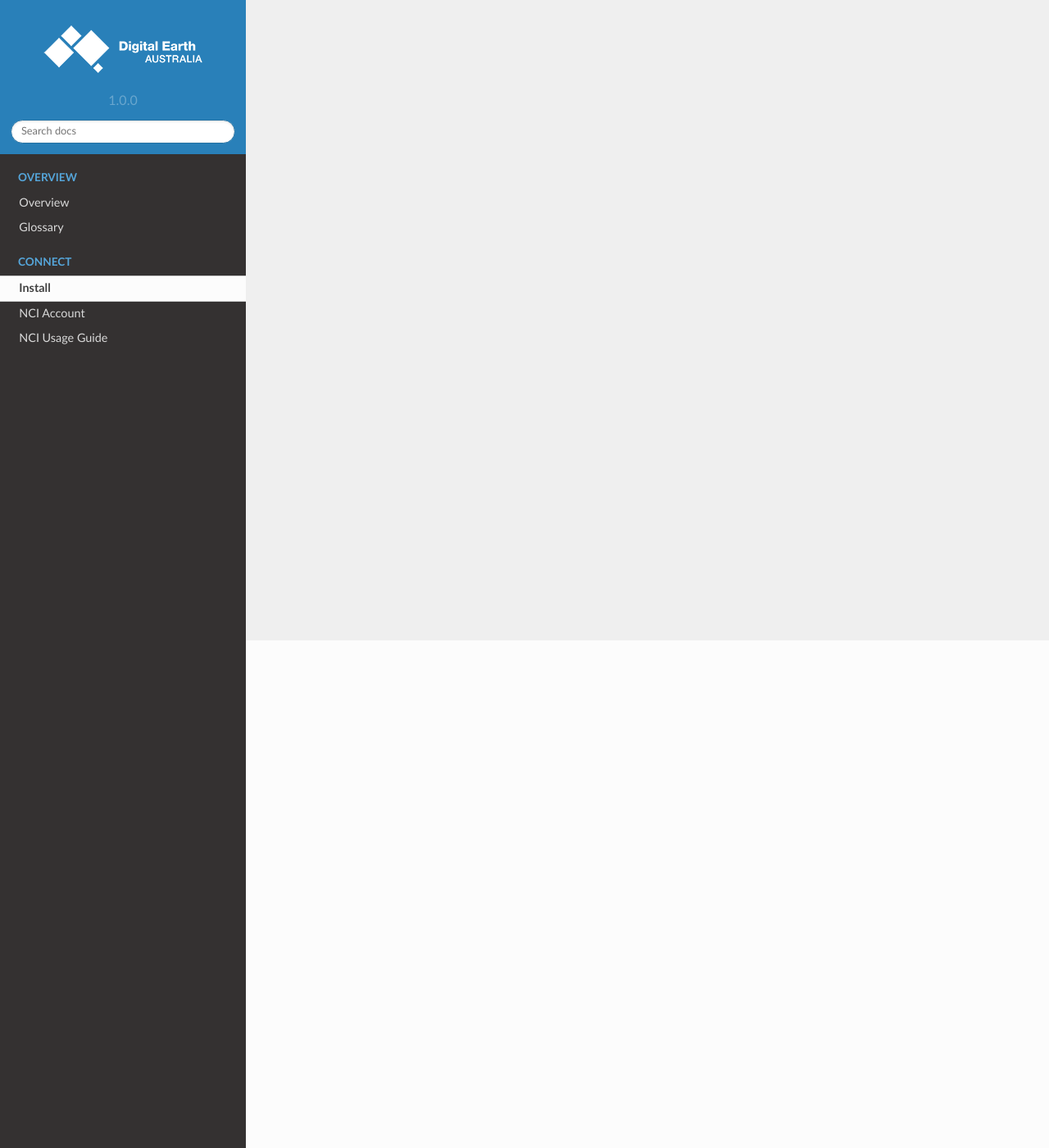
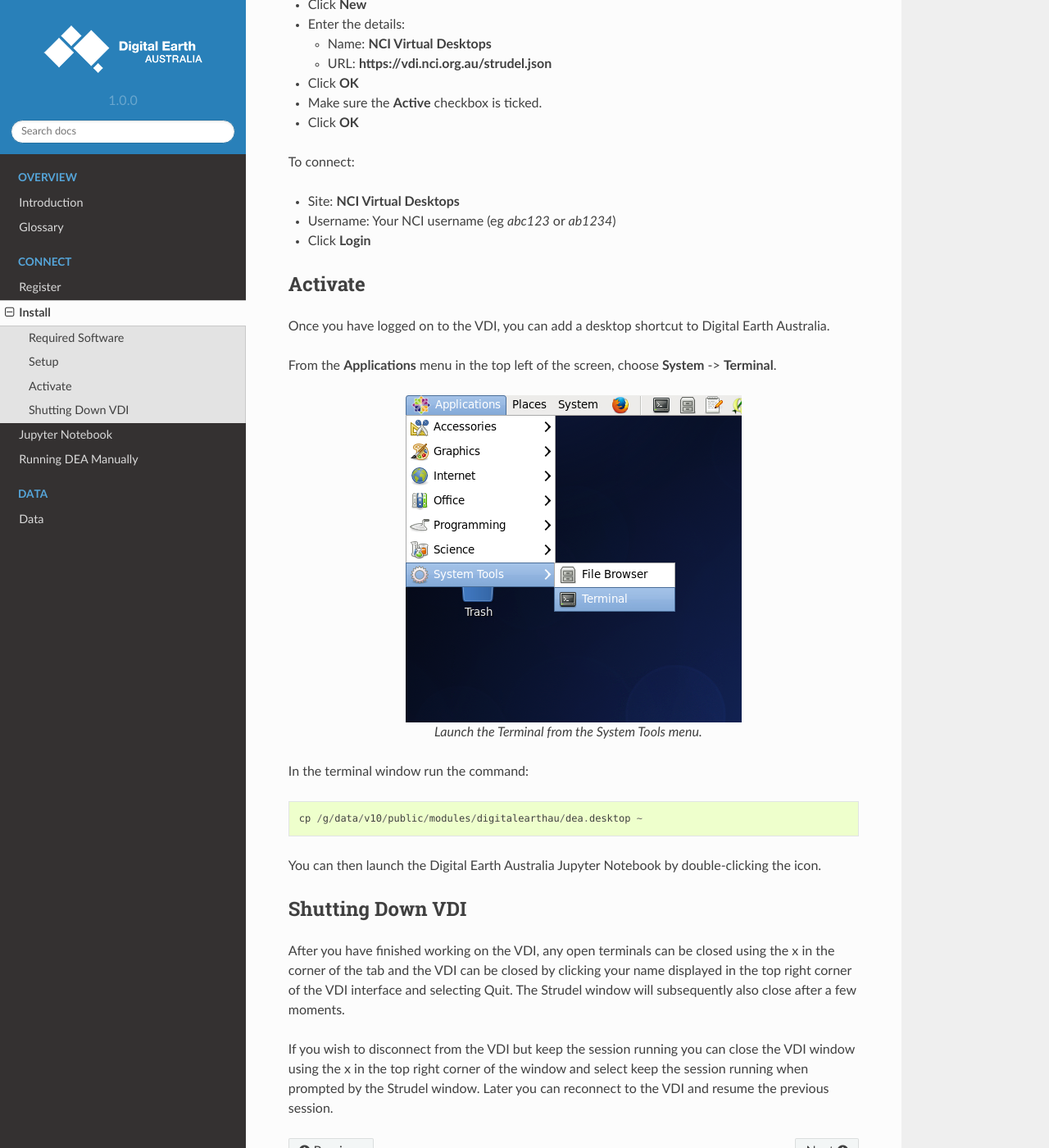
Before and after one commit to GeoscienceAustralia/digitalearthau, a Sphinx documentation site: the page built from docs/connect/install.rst, in a window 1280 px wide and 1400 px high, scrolled down 619 px. Shown: the whole window at 82% size. Built offline with Sphinx 7.4.7 and the Read the Docs theme 2.0.0, drawn with Linux system fonts in a browser that asks for light colours; pages that are not in the unit, such as notebooks, are missing from menus; some of the changed text lies outside the part shown.

Commit message:
Add VDI help and notebook rendering

```diff
--- a/docs/conf.py
+++ b/docs/conf.py
@@ -31,11 +31,15 @@
 # Add any Sphinx extension module names here, as strings. They can be
 # extensions coming with Sphinx (named 'sphinx.ext.*') or your custom
 # ones.
-extensions = ['sphinx.ext.autodoc',
+extensions = [
+    'nbsphinx',
+    'sphinx.ext.autodoc',
     'sphinx.ext.doctest',
     'sphinx.ext.intersphinx',
+    'sphinx.ext.mathjax',
     'sphinx.ext.viewcode',
-    'sphinx.ext.githubpages']
+    'sphinx.ext.githubpages',
+]
 
 # Add any paths that contain templates here, relative to this directory.
 templates_path = ['_templates']
@@ -73,7 +77,7 @@
 # List of patterns, relative to source directory, that match files and
 # directories to ignore when looking for source files.
 # This patterns also effect to html_static_path and html_extra_path
-exclude_patterns = ['_build', 'Thumbs.db', '.DS_Store']
+exclude_patterns = ['_build', 'Thumbs.db', '.DS_Store',  '**.ipynb_checkpoints']
 
 # The name of the Pygments (syntax highlighting) style to use.
 pygments_style = 'sphinx'
@@ -110,7 +114,7 @@
 
 html_logo = '_static/DEA-logo-light.png'
 
-
+html_favicon = '_static/dea-favicon.ico'
 
 # -- Options for HTMLHelp output ------------------------------------------
 
--- a/docs/connect/install.rst
+++ b/docs/connect/install.rst
@@ -1,8 +1,74 @@
-.. highlight:: console
 
 .. _install:
 
 Install
 =======
 
-For details on accessing the :term:`VDI` at NCI, see http://vdi.nci.org.au/help.
+Required Software
+-----------------
+ * TurboVNC - https://sourceforge.net/projects/turbovnc/files/
+ * Strudel - https://cvl.massive.org.au/launcher_files/stable/
+
+For full details on installing the software, see http://vdi.nci.org.au/help.
+
+.. note::
+   Your institution may provide this software to be installed via an internal process.
+   For example at Geoscience Australia, the software can be requested from the
+   `Software Service Management System (SSMS) <http://intranet.ga.gov.au/CherwellPortal/SSMS>`_
+   [internal link only].
+
+Setup
+-----
+
+To setup Studel to connect to the NCI, run the Strudel application, then:
+
+* Select **File** -> **Manage Sites**
+* Click **New**
+* Enter the details:
+
+  - Name: **NCI Virtual Desktops**
+  - URL: **https://vdi.nci.org.au/strudel.json**
+
+* Click **OK**
+* Make sure the **Active** checkbox is ticked.
+* Click **OK**
+
+To connect:
+
+* Site: **NCI Virtual Desktops**
+* Username: Your NCI username (eg `abc123` or `ab1234`)
+* Click **Login**
+
+
+Activate
+--------
+
+Once you have logged on to the VDI, you can add a desktop shortcut to Digital Earth Australia.
+
+From the **Applications** menu in the top left of the screen, choose **System** -> **Terminal**.
+
+.. figure:: /_static/vdi-launch-terminal.png
+   :align: center
+   :alt: Start Terminal Menu
+
+   Launch the Terminal from the System Tools menu.
+
+In the terminal window run the command::
+
+   cp /g/data/v10/public/modules/digitalearthau/dea.desktop ~
+
+You can then launch the Digital Earth Australia Jupyter Notebook by double-clicking the icon.
+
+
+Shutting Down VDI
+-----------------
+
+After you have finished working on the VDI, any open terminals can be closed using the x in
+the corner of the tab and the VDI can be closed by clicking your name displayed in the top
+right corner of the VDI interface and selecting Quit. The Strudel window will subsequently also
+close after a few moments.
+
+If you wish to disconnect from the VDI but keep the session running you can close the VDI
+window using the x in the top right corner of the window and select keep the session running
+when prompted by the Strudel window. Later you can reconnect to the VDI and resume the previous
+session.
```
Also changed, not shown: docs/about/intro.rst (+27 -2 lines), docs/connect/account.rst (+18 -43 lines), docs/connect/jupyter.rst (+5 -40 lines), docs/connect/nci_basics.rst (added, +56 -0 lines), docs/data/data.rst (added, +36 -0 lines), docs/index.rst (+22 -4 lines), .travis.yml, docs/_static/dea-favicon.ico (added), docs/_static/vdi-launch-terminal.png (added), 1 other file.
